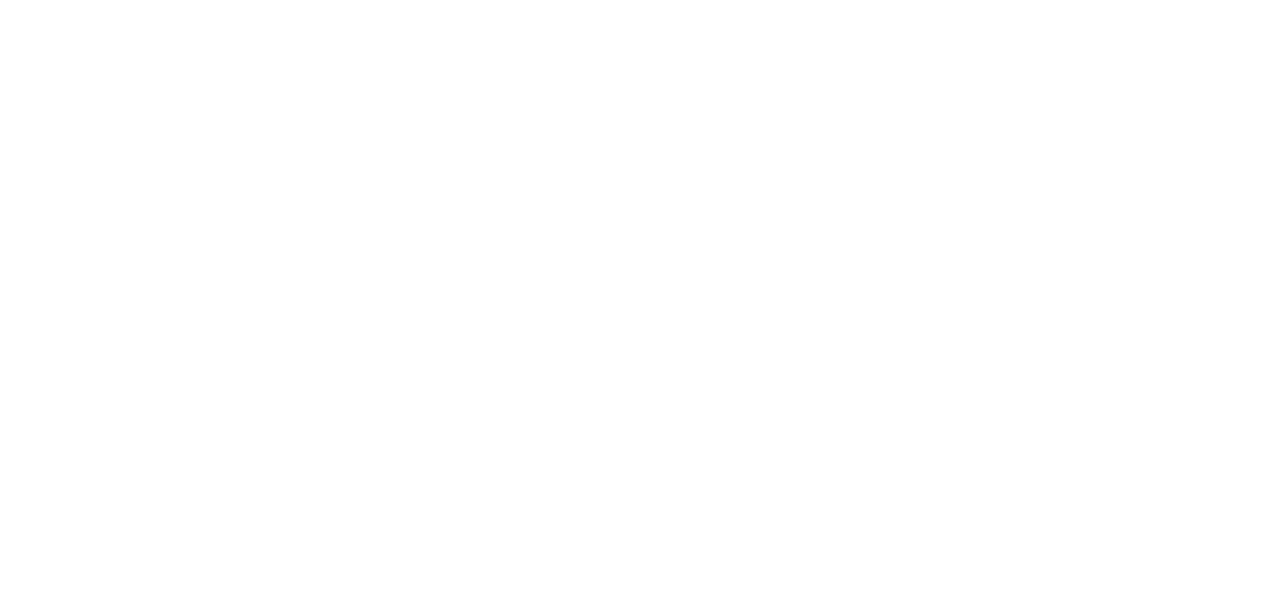
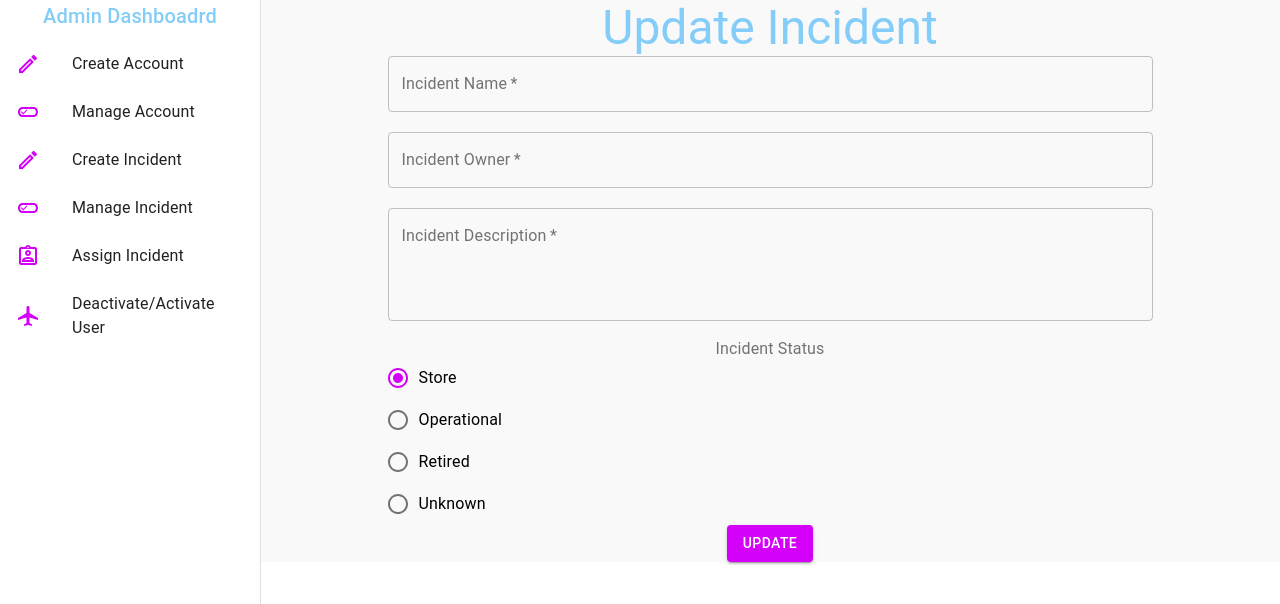
Before and after one commit to bini-man/ims, a React (Create React App) app in the folder client/: page /update_incident/1 in a window 1280 px wide. Before the commit this address had no page. Shown: the top 604 px of the page. Built offline with nearby package versions, Linux system fonts and the light colour scheme; no server answers; sample sign-in values are in the browser's storage.

Commit message:
finalizing the admin

```diff
--- a/client/src/App.js
+++ b/client/src/App.js
@@ -10,6 +10,8 @@ import CreateIncident from './component/CreateIncident';
 import ManageIncident from './component/ManageIncident';
 import AssignIncident from './component/AssignIncident';
 import Activate_user from './component/Activate_user';
+import UpdateUser from './component/UpdateUser';
+import UpdateIncident from './component/UpdateIncident';
 //import { Switch } from '@material-ui/core';
 // import { Route, Switch } from "react-router";
 const theme=createTheme({
@@ -35,6 +37,8 @@ function App() {
       <Route path='/manage_incident' element={<ManageIncident/>}></Route>
       <Route path='/assign_incident' element={<AssignIncident/>}></Route>
       <Route path='/activate_user' element={<Activate_user/>}></Route>
+      <Route path='/update_user/:id' element={<UpdateUser/>}></Route>
+      <Route path='/update_incident/:id' element={<UpdateIncident/>}></Route>
 
       </Routes>
       </Router>
--- a/client/src/component/AssignIncident.js
+++ b/client/src/component/AssignIncident.js
@@ -20,7 +20,8 @@ function AssignIncident() {
   const [incident,setIncident]=useState([]);
   const classes=useStyle()
 const token=localStorage.getItem('token');
-const [email,setEmail]=useState([])
+const [email,setEmail]=useState('')
+const [listofemail,setListofemail]=useState([])
    useEffect(()=>{
     axios.get('http://localhost:3001/api/all_unassigned',{
       headers: {
@@ -38,7 +39,7 @@ const [email,setEmail]=useState([])
       }
   })
     .then(res=> res.data)
-    .then(data=>{setEmail(data)
+    .then(data=>{setListofemail(data)
     })
 
   }
@@ -82,8 +83,8 @@ setEmail(event.target.value)
     value={email}
   >
     {
-      email.map(emails=>(
-        <MenuItem value={emails.email}  >{emails.email}</MenuItem>
+      listofemail.map(emails=>(
+        <MenuItem value={emails.email}>{emails.email}</MenuItem>
       ))
     }
 
--- a/client/src/component/ManageIncident.js
+++ b/client/src/component/ManageIncident.js
@@ -4,6 +4,7 @@ import { DeleteOutlined, EditOutlined } from '@material-ui/icons';
 import axios from 'axios';
 import React, { useEffect, useState } from 'react'
 import AdminDashboard from './AdminDashboard'
+import { useNavigate } from "react-router-dom";
 
 function ManageIncident() {
   const useStyle=makeStyles((theme)=>{
@@ -20,6 +21,8 @@ function ManageIncident() {
   })
   const [incident,setIncident]=useState([]);
   const classes=useStyle()
+  const navigate = useNavigate();
+
 const token=localStorage.getItem('token');
 
    useEffect(()=>{
@@ -38,7 +41,7 @@ const token=localStorage.getItem('token');
   ,[])
  const hadeldelete =(id)=>{
  console.log(id)
-          axios.post(`http://localhost:3001/api/incident/${id}`, {
+          axios.delete(`http://localhost:3001/api/incident/${id}`, {
            headers: {
                 'auth-token':token
             }
@@ -74,7 +77,10 @@ const token=localStorage.getItem('token');
         }} fullWidth startIcon={<DeleteOutlined />}>
   Delete
 </Button><br/><br/>
-<Button variant="contained" color='secondary' fullWidth startIcon={<EditOutlined />}>
+<Button variant="contained" color='secondary' fullWidth startIcon={<EditOutlined />} onClick={()=>{
+   console.log(incidents._id)
+   navigate(`/update_incident/${incidents._id}`)
+}}>
   Edit
 </Button>
        </CardContent>
--- a/client/src/component/ManageUser.js
+++ b/client/src/component/ManageUser.js
@@ -5,6 +5,7 @@ import { DeleteOutlined } from '@material-ui/icons';
 import axios from 'axios';
 import React, { useEffect, useState } from 'react'
 import AdminDashboard from './AdminDashboard'
+import { useNavigate } from "react-router-dom";
 
 function ManageUser() {
   const useStyle=makeStyles((theme)=>{
@@ -22,7 +23,9 @@ function ManageUser() {
   const [users,setUsers]=useState([]);
   const classes=useStyle()
   const token=localStorage.getItem('token');
-   useEffect(()=>{
+  const navigate = useNavigate();
+
+  useEffect(()=>{
     axios.get('http://localhost:3001/api/all_user',{
       headers: {
          'auth-token':token
@@ -36,12 +39,11 @@ function ManageUser() {
 
   }
   ,[])
-  const hadeldelete =(id)=>{
+  const hadeldelete = async (id)=>{
     console.log(id)
-             axios.post(`http://localhost:3001/api/user/${id}`, {
+             axios.delete(`http://localhost:3001/api/user/${id}`, {
               headers: {
-                'Content-Type': 'application/json',
-                   'auth-token':token
+                                     'auth-token':token
                }
            })
            .then(res =>{console.log(res.data)})
@@ -70,12 +72,13 @@ function ManageUser() {
        <Typography variant="body" color="textSecondary">   Email:{user.email}</Typography><br/>
        <Typography variant="body" color="textSecondary">  Role:{user.role}</Typography><br/>
         <Typography variant="body" color="textSecondary">   Status:{user.status}</Typography><br/><br/>
-        <Button variant="contained" color='primary' fullWidth onClick={()=>{
-         hadeldelete(user._id)
-        }}  startIcon={<DeleteOutlined />}>
+        <Button variant="contained" color='primary' fullWidth onClick={()=>hadeldelete(user._id)}  startIcon={<DeleteOutlined />}>
   Delete
 </Button><br/><br/>
-<Button variant="contained" color='secondary' fullWidth startIcon={<EditOutlined />}>
+<Button variant="contained" color='secondary' fullWidth startIcon={<EditOutlined />} onClick={()=>{
+   console.log(user._id)
+   navigate(`/update_user/${user._id}`)
+}}>
   Edit
 </Button>
        </CardContent>
--- /dev/null
+++ b/client/src/component/UpdateIncident.js
@@ -0,0 +1,94 @@
+import { Button, Container, FormControl, FormControlLabel, FormLabel, Grid, makeStyles, Radio, RadioGroup, TextField, Typography } from '@material-ui/core'
+import axios from 'axios'
+import React, { useEffect, useState } from 'react'
+import AdminDashboard from './AdminDashboard'
+import { useParams } from "react-router-dom";
+
+export default function UpdateIncident() {
+  const [name,setName]=useState('')
+  const [description,setDescription]=useState('')
+  const [owner,setOwner]=useState('')
+  const [status,setStatus]=useState('Store')
+const token=localStorage.getItem('token');
+let params = useParams();
+  const incident_id= params.id
+  console.log(incident_id)
+  useEffect(()=>{
+      axios.get(`http://localhost:3001/api/incident/${incident_id}`,{
+          headers:{
+              'auth-token':token
+          }
+      })
+      .then(res=>{
+          console.log(res.data)
+        setName(res.data.incident_name)
+        setDescription(res.data.incident_description)
+        setOwner(res.data.incident_owner)
+        setStatus(res.data.incident_status)
+      })
+  },[])
+  console.log(name,description,owner,status)
+  const hadelclick =() =>{
+
+    let data={
+            "name":name,
+            "description":description,
+            "owner":owner,
+            "status":status
+    }
+
+
+    axios.post(`http://localhost:3001/api/update_incident/${incident_id}`,data, {
+      headers: {
+          'Content-Type': 'application/json',
+          'auth-token':token
+      }
+  })
+  .then(res =>{console.log(res.data)})
+  }
+  const useStyle=makeStyles((theme)=>{
+    return{
+      root:{
+        display: "flex"
+      },
+      page:{
+        background:'#f9f9f9',
+
+    },
+    field:{
+      width:'75%'
+    }
+  }
+  })
+  const classes=useStyle()
+  return (
+    <div className={classes.root}>
+
+
+      {/* <Grid container>
+        <Grid item md={3}> */}
+      <AdminDashboard />
+      {/* </Grid> */}
+
+
+      <Grid item md={12} className={classes.page}>
+      <Typography color='primary' variant='h3'>Update Incident</Typography>
+      <TextField value={name } onChange={(e)=>setName(e.target.value)} variant="outlined" className={classes.field} required label="Incident Name"   color='primary' /> <br/><br/>
+      <TextField value={owner} onChange={(e)=>setOwner(e.target.value)} variant="outlined" required label="Incident Owner" className={classes.field}  color='primary' /> <br/><br/>
+      <TextField multiline minRows={4} value={description} onChange={(e)=>setDescription(e.target.value)} variant="outlined" required label="Incident Description" className={classes.field}  color='primary' /> <br/><br/>
+      <FormControl className={classes.field}>
+        <FormLabel>Incident Status</FormLabel>
+        <RadioGroup value={status } onChange={(e) =>setStatus(e.target.value)}>
+            <FormControlLabel value="Store" control={<Radio />} label="Store" />
+            <FormControlLabel value="Operational" control={<Radio />} label="Operational"/>
+            <FormControlLabel value="Retired" control={<Radio />} label="Retired" />
+            <FormControlLabel value="Unknown" control={<Radio />} label="Unknown"/>
+        </RadioGroup>
+        </FormControl>
+        <br/>
+   <Button color="secondary"  type="submit" variant="contained" onClick={hadelclick}>Update</Button>
+      </Grid>
+      {/* </Grid> */}
+    </div>
+  )
+}
--- /dev/null
+++ b/client/src/component/UpdateUser.js
@@ -0,0 +1,91 @@
+import { Button, Container, FormControl, FormControlLabel, FormLabel, Grid, makeStyles, Radio, RadioGroup, TextField, Typography } from '@material-ui/core'
+import axios from 'axios'
+import React, { useEffect, useState } from 'react'
+import AdminDashboard from './AdminDashboard'
+import {useLocation} from 'react-router-dom';
+import { useParams } from "react-router-dom";
+
+export default function UpdateUser() {
+  const [firstName,setFirstName]=useState('')
+  const [lastName,setLastName]=useState('')
+  const [email,setEmail]=useState('')
+  const [role,setRole]=useState('')
+  const [password,setPassword]=useState('')
+  const [cpassword,setCpassword]=useState('')
+
+ const token=localStorage.getItem('token');
+ let params = useParams();
+  const user_id= params.id
+  console.log(user_id)
+  useEffect(()=>{
+      axios.get(`http://localhost:3001/api/user/${user_id}`,{
+          headers:{
+              'auth-token':token
+          }
+      })
+      .then(res=>{
+          console.log(res.data)
+        setFirstName(res.data.first_name)
+        setLastName(res.data.last_name)
+        setEmail(res.data.email)
+        setRole(res.data.role)
+})
+  },[])
+  const hadelclick =() =>{
+    let data={
+      "first_name":firstName,
+      "last_name":lastName,
+      "email":email,
+      "role":role
+    }
+    axios.post(`http://localhost:3001/api/update_user/${user_id}`,data, {
+      headers: {
+          'Content-Type': 'application/json',
+          'auth-token':token
+      }
+  })
+  .then(res =>{console.log(res.data)})
+  }
+  const useStyle=makeStyles((theme)=>{
+    return{
+      root:{
+        display: "flex"
+      },
+      page:{
+        background:'#f9f9f9',
+
+    },
+    field:{
+      width:'75%'
+    }
+  }
+  })
+  const classes=useStyle()
+  return (
+    <div className={classes.root}>
+
+
+      {/* <Grid container>
+        <Grid item md={3}> */}
+      <AdminDashboard />
+      {/* </Grid> */}
+      <Grid item md={12} className={classes.page}>
+        <Typography color='primary' variant='h3'>Update User</Typography>
+      <TextField value={firstName} onChange={(e)=>setFirstName(e.target.value)} variant="outlined" className={classes.field} required label="First Name"   color='primary' /> <br/><br/>
+      <TextField value={lastName} onChange={(e)=>setLastName(e.target.value)} variant="outlined" required label="Last Name" className={classes.field}  color='primary' /> <br/><br/>
+      <TextField value={email} onChange={(e)=>setEmail(e.target.value)} variant="outlined" required label="Email" className={classes.field}  color='primary' /> <br/><br/>
+        <FormControl className={classes.field}>
+        <FormLabel>Role</FormLabel>
+        <RadioGroup value={role} onChange={(e) =>setRole(e.target.value)}>
+            <FormControlLabel value="user" control={<Radio />} label="User" />
+            <FormControlLabel value="Admin" control={<Radio />} label="Admin"/>
+
+        </RadioGroup>
+        </FormControl>
+        <br/>
+   <Button color="secondary"  type="submit" variant="contained" onClick={hadelclick}>UPdate</Button>
+      </Grid>
+      {/* </Grid> */}
+    </div>
+  )
+}
```
Also changed, not shown: 1 other file (tests, documents, lock files or other folders).
